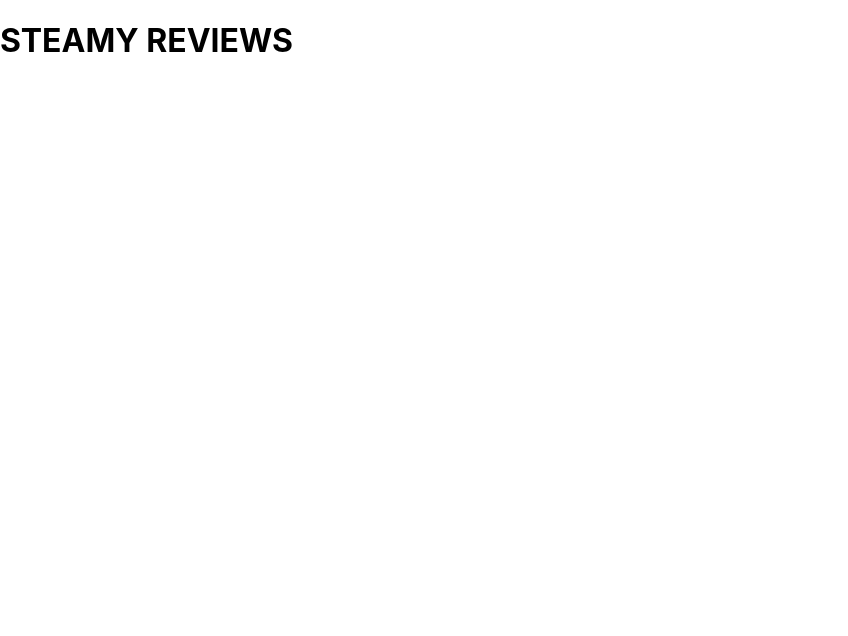
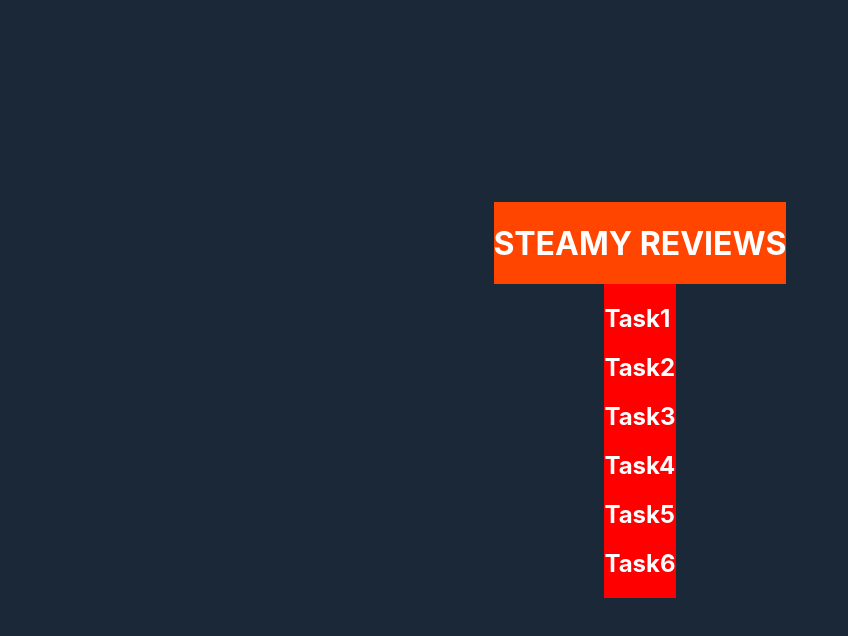
Before and after one commit to mpala038/cs179g-part3, a React (Create React App) app in the folder CS179GWebsite/steamreviews/: page / in a window 1280 px wide. Shown: the top 636 px of the page, without its empty margins (0-848 px from the left). Built offline with nearby package versions, Linux system fonts and the light colour scheme.

Commit message:
update website

```diff
--- a/CS179GWebsite/steamreviews/src/App.css
+++ b/CS179GWebsite/steamreviews/src/App.css
@@ -1,38 +1,18 @@
-.App {
-  text-align: center;
-}
-
-.App-logo {
-  height: 40vmin;
-  pointer-events: none;
-}
-
-@media (prefers-reduced-motion: no-preference) {
-  .App-logo {
-    animation: App-logo-spin infinite 20s linear;
-  }
-}
-
-.App-header {
-  background-color: #282c34;
+.Website {
+  background-color: #1b2838;
   min-height: 100vh;
   display: flex;
   flex-direction: column;
   align-items: center;
   justify-content: center;
-  font-size: calc(10px + 2vmin);
   color: white;
+  overflow-y: auto;
 }
 
-.App-link {
-  color: #61dafb;
+.Web-Header {
+  background-color: orangered;
 }
 
-@keyframes App-logo-spin {
-  from {
-    transform: rotate(0deg);
-  }
-  to {
-    transform: rotate(360deg);
-  }
+.Web-Body {
+  background-color: red;
 }
--- a/CS179GWebsite/steamreviews/src/App.js
+++ b/CS179GWebsite/steamreviews/src/App.js
@@ -1,5 +1,11 @@
-import logo from './logo.svg';
 import './App.css';
+import Task1 from './components/Task1.js';
+import Task2 from './components/Task2.js';
+import Task3 from './components/Task3.js';
+import Task4 from './components/Task4.js';
+import Task5 from './components/Task5.js';
+import Task6 from './components/Task6.js';
+
 
 function App() {
   return (
@@ -8,7 +14,12 @@ function App() {
         <h1>STEAMY REVIEWS</h1>
       </div>
       <div className="Web-Body">
-
+        <Task1></Task1>
+        <Task2></Task2>
+        <Task3></Task3>
+        <Task4></Task4>
+        <Task5></Task5>
+        <Task6></Task6>
       </div>
     </div>
   );
--- a/CS179GWebsite/steamreviews/src/components/Task1.js
+++ b/CS179GWebsite/steamreviews/src/components/Task1.js
@@ -0,0 +1,11 @@
+import React from 'react'
+
+const Task1 = () => {
+  return (
+    <div className="Task1-Body">
+        <h2>Task1</h2>
+    </div>
+  )
+}
+
+export default Task1;
--- a/CS179GWebsite/steamreviews/src/components/Task2.js
+++ b/CS179GWebsite/steamreviews/src/components/Task2.js
@@ -0,0 +1,11 @@
+import React from 'react'
+
+const Task2 = () => {
+  return (
+    <div className="Task2-Body">
+        <h2>Task2</h2>
+    </div>
+  )
+}
+
+export default Task2;
--- a/CS179GWebsite/steamreviews/src/components/Task3.js
+++ b/CS179GWebsite/steamreviews/src/components/Task3.js
@@ -0,0 +1,11 @@
+import React from 'react'
+
+const Task3 = () => {
+  return (
+    <div className="Task3-Body">
+        <h2>Task3</h2>
+    </div>
+  )
+}
+
+export default Task3;
--- a/CS179GWebsite/steamreviews/src/components/Task4.js
+++ b/CS179GWebsite/steamreviews/src/components/Task4.js
@@ -0,0 +1,11 @@
+import React from 'react'
+
+const Task4 = () => {
+  return (
+    <div className="Task4-Body">
+        <h2>Task4</h2>
+    </div>
+  )
+}
+
+export default Task4;
--- a/CS179GWebsite/steamreviews/src/components/Task5.js
+++ b/CS179GWebsite/steamreviews/src/components/Task5.js
@@ -0,0 +1,11 @@
+import React from 'react'
+
+const Task5 = () => {
+  return (
+    <div className="Task5-Body">
+        <h2>Task5</h2>
+    </div>
+  )
+}
+
+export default Task5;
--- /dev/null
+++ b/CS179GWebsite/steamreviews/src/components/Task6.js
@@ -0,0 +1,11 @@
+import React from 'react'
+
+const Task6 = () => {
+  return (
+    <div className="Task6-Body">
+        <h2>Task6</h2>
+    </div>
+  )
+}
+
+export default Task6;
```
Also changed, not shown: CS179GWebsite/steamreviews/src/components/task6.js (deleted).
